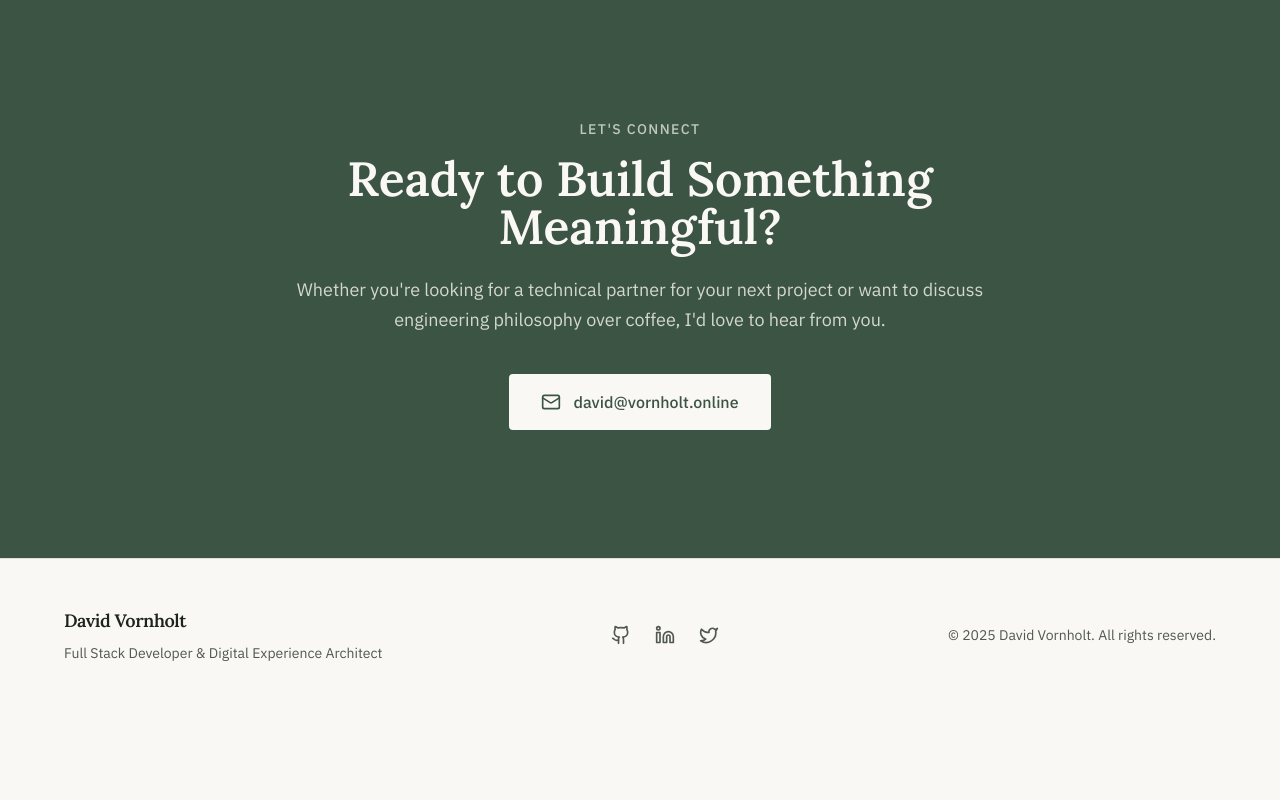
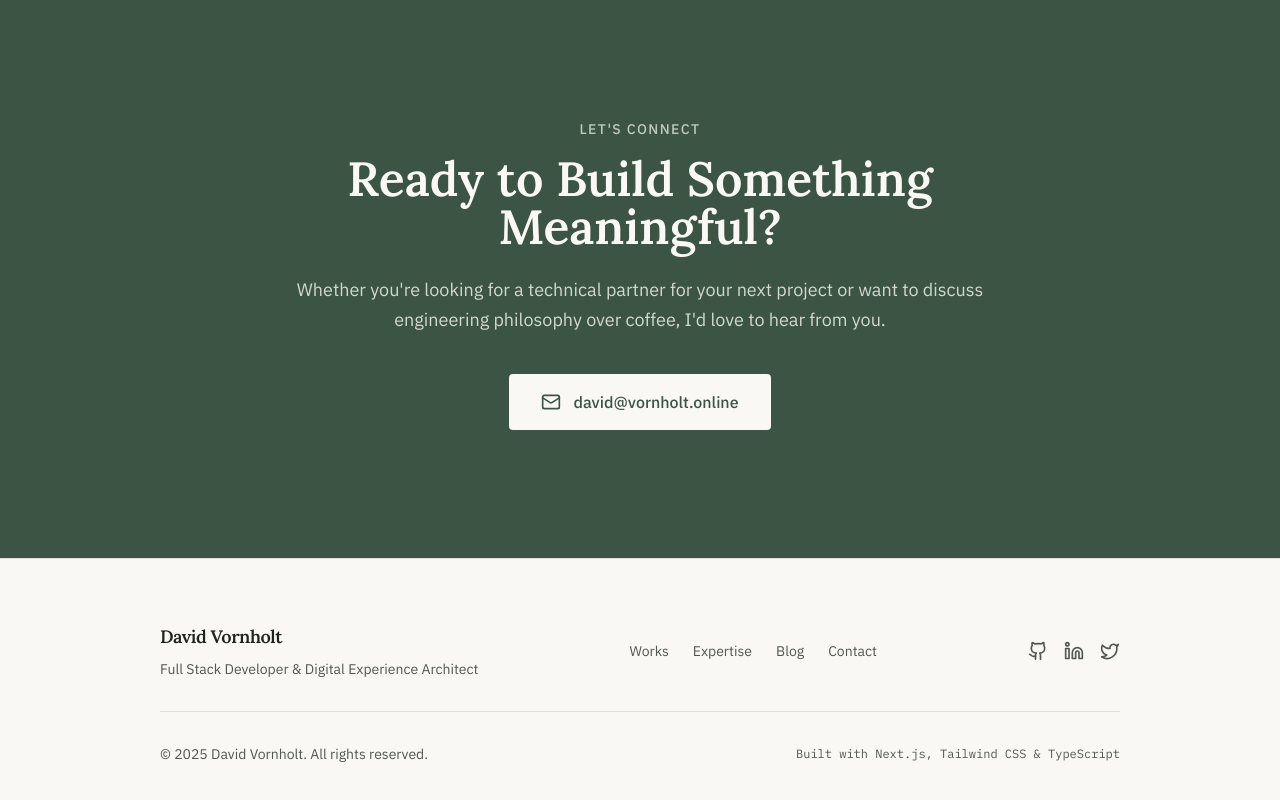
Before and after one commit to davidvornholt/portfolio, a Next.js app: page / in a window 1280 px wide. Shown: the part 4120-4920 px from the top of the page. Before the commit the page ends 4831 px from the top, so only its background shows below. Built offline with nearby package versions, Linux system fonts and the light colour scheme.

Commit message:
refactor: use feature-based folder structure

```diff
--- a/src/app/components/site-footer.tsx
+++ /dev/null
@@ -1,75 +0,0 @@
-'use client';
-
-import { motion } from 'framer-motion';
-import { Github, Linkedin, Twitter } from 'lucide-react';
-import Link from 'next/link';
-import type { ReactNode } from 'react';
-
-type SocialLink = {
-  readonly label: string;
-  readonly href: string;
-  readonly icon: ReactNode;
-};
-
-const socialLinks: readonly SocialLink[] = [
-  {
-    label: 'GitHub',
-    href: 'https://github.com/davidvornholt',
-    icon: <Github className="h-5 w-5" />,
-  },
-  {
-    label: 'LinkedIn',
-    href: 'https://linkedin.com/in/davidvornholt',
-    icon: <Linkedin className="h-5 w-5" />,
-  },
-  {
-    label: 'X',
-    href: 'https://x.com/davidvornholt',
-    icon: <Twitter className="h-5 w-5" />,
-  },
-] as const;
-
-const currentYear = new Date().getFullYear();
-
-export const SiteFooter = (): ReactNode => (
-  <motion.footer
-    initial={{ opacity: 0 }}
-    whileInView={{ opacity: 1 }}
-    viewport={{ once: true }}
-    transition={{ duration: 0.6 }}
-    className="border-t border-border bg-background px-6 py-12"
-  >
-    <div className="mx-auto flex max-w-6xl flex-col items-center justify-between gap-6 md:flex-row">
-      <div className="flex flex-col items-center gap-2 md:items-start">
-        <Link
-          href="/"
-          className="font-serif text-lg font-semibold tracking-tight text-foreground"
-        >
-          David Vornholt
-        </Link>
-        <p className="text-sm text-muted-foreground">
-          Full Stack Developer & Digital Experience Architect
-        </p>
-      </div>
-
-      <div className="flex items-center gap-6">
-        {socialLinks.map((link) => (
-          <a
-            key={link.href}
-            href={link.href}
-            target="_blank"
-            rel="noopener noreferrer"
-            aria-label={link.label}
-            className="text-muted-foreground transition-colors hover:text-foreground"
-          >
-            {link.icon}
-          </a>
-        ))}
-      </div>
-
-      <p className="text-sm text-muted-foreground">
-        © {currentYear} David Vornholt. All rights reserved.
-      </p>
-    </div>
-  </motion.footer>
-);
--- a/src/app/layout.tsx
+++ b/src/app/layout.tsx
@@ -2,7 +2,9 @@ import type { Metadata } from 'next';
 import { IBM_Plex_Mono, IBM_Plex_Sans, Inter, Lora } from 'next/font/google';
 import './globals.css';
 import type { ReactNode } from 'react';
+import { Footer } from '@/shared/page/presentation/components/footer';
 import { cn } from '@/shared/ui/services/utils';
+import { Header } from '../shared/page/presentation/components/header';
 
 const inter = Inter({ subsets: ['latin'], variable: '--font-sans' });
 
@@ -70,7 +72,9 @@ export default function RootLayout({
       <body
         className={`${ibmPlexSans.variable} ${ibmPlexMono.variable} ${lora.variable} antialiased`}
       >
-        {children}
+        <Header />
+        <main>{children}</main>
+        <Footer />
       </body>
     </html>
   );
--- a/src/app/page.tsx
+++ b/src/app/page.tsx
@@ -1,25 +1,17 @@
 import type { ReactNode } from 'react';
-import {
-  BlogTeaser,
-  CTA,
-  Expertise,
-  Hero,
-  SelectedWorks,
-  SiteFooter,
-  SiteHeader,
-} from './components';
+import { BlogTeaser } from './features/portfolio/presentation/components/blog-teaser';
+import { CTA } from './features/portfolio/presentation/components/cta';
+import { Expertise } from './features/portfolio/presentation/components/expertise';
+import { Hero } from './features/portfolio/presentation/components/hero';
+import { SelectedWorks } from './features/portfolio/presentation/components/selected-works';
 
 const Page = (): ReactNode => (
   <>
-    <SiteHeader />
-    <main>
-      <Hero />
-      <SelectedWorks />
-      <Expertise />
-      <BlogTeaser />
-      <CTA />
-    </main>
-    <SiteFooter />
+    <Hero />
+    <SelectedWorks />
+    <Expertise />
+    <BlogTeaser />
+    <CTA />
   </>
 );
 
--- /dev/null
+++ b/src/shared/page/presentation/components/footer.tsx
@@ -0,0 +1,104 @@
+'use client';
+
+import { motion } from 'framer-motion';
+import { Github, Linkedin, Twitter } from 'lucide-react';
+import Link from 'next/link';
+import type { ComponentType, ReactNode } from 'react';
+import { Separator } from '@/shared/ui/presentation/components/separator';
+
+type SocialLink = {
+  readonly label: string;
+  readonly href: string;
+  readonly icon: ComponentType<{ className?: string }>;
+};
+
+const socialLinks: readonly SocialLink[] = [
+  {
+    href: 'https://github.com/davidvornholt',
+    label: 'GitHub',
+    icon: Github,
+  },
+  {
+    href: 'https://linkedin.com/in/davidvornholt',
+    label: 'LinkedIn',
+    icon: Linkedin,
+  },
+  {
+    href: 'https://x.com/davidvornholt',
+    label: 'X (Twitter)',
+    icon: Twitter,
+  },
+] as const;
+
+const navLinks = [
+  { href: '#works', label: 'Works' },
+  { href: '#expertise', label: 'Expertise' },
+  { href: '#blog', label: 'Blog' },
+  { href: '#contact', label: 'Contact' },
+] as const;
+
+export const Footer = (): ReactNode => {
+  const currentYear = new Date().getFullYear();
+
+  return (
+    <motion.footer
+      initial={{ opacity: 0 }}
+      whileInView={{ opacity: 1 }}
+      viewport={{ once: true }}
+      transition={{ duration: 0.5 }}
+      className="border-t border-border bg-background"
+    >
+      <div className="mx-auto max-w-5xl px-6 py-12 md:px-8 md:py-16">
+        <div className="flex flex-col items-center gap-8 md:flex-row md:justify-between">
+          <div className="text-center md:text-left">
+            <Link
+              href="/"
+              className="font-serif text-lg font-semibold tracking-tight"
+            >
+              David Vornholt
+            </Link>
+            <p className="mt-2 max-w-xs text-sm text-muted-foreground">
+              Full Stack Developer & Digital Experience Architect
+            </p>
+          </div>
+
+          <nav className="flex flex-wrap justify-center gap-6">
+            {navLinks.map(({ href, label }) => (
+              <Link
+                key={href}
+                href={href}
+                className="text-sm text-muted-foreground transition-colors hover:text-foreground"
+              >
+                {label}
+              </Link>
+            ))}
+          </nav>
+
+          <div className="flex items-center gap-4">
+            {socialLinks.map(({ href, label, icon: Icon }) => (
+              <a
+                key={href}
+                href={href}
+                target="_blank"
+                rel="noopener noreferrer"
+                aria-label={label}
+                className="text-muted-foreground transition-colors hover:text-foreground"
+              >
+                <Icon className="size-5" />
+              </a>
+            ))}
+          </div>
+        </div>
+
+        <Separator className="my-8" />
+
+        <div className="flex flex-col items-center justify-between gap-4 text-center text-sm text-muted-foreground md:flex-row">
+          <p>© {currentYear} David Vornholt. All rights reserved.</p>
+          <p className="font-mono text-xs">
+            Built with Next.js, Tailwind CSS & TypeScript
+          </p>
+        </div>
+      </div>
+    </motion.footer>
+  );
+};
--- a/src/app/components/site-header.tsx
+++ b/src/shared/page/presentation/components/header.tsx
@@ -62,7 +62,7 @@ const SocialIcon = ({ link }: { readonly link: SocialLink }): ReactNode => (
   </a>
 );
 
-export const SiteHeader = (): ReactNode => (
+export const Header = (): ReactNode => (
   <motion.header
     initial={{ opacity: 0, y: -20 }}
     animate={{ opacity: 1, y: 0 }}
```
Also changed, not shown: src/app/components/index.ts (deleted, +0 -7 lines), src/app/features/portfolio/presentation/components/blog-teaser.tsx (renamed from src/app/components/blog-teaser.tsx), src/app/features/portfolio/presentation/components/cta.tsx (renamed from src/app/components/cta.tsx), src/app/features/portfolio/presentation/components/expertise.tsx (renamed from src/app/components/expertise.tsx), src/app/features/portfolio/presentation/components/hero.tsx (renamed from src/app/components/hero.tsx), src/app/features/portfolio/presentation/components/selected-works.tsx (renamed from src/app/components/selected-works.tsx).
